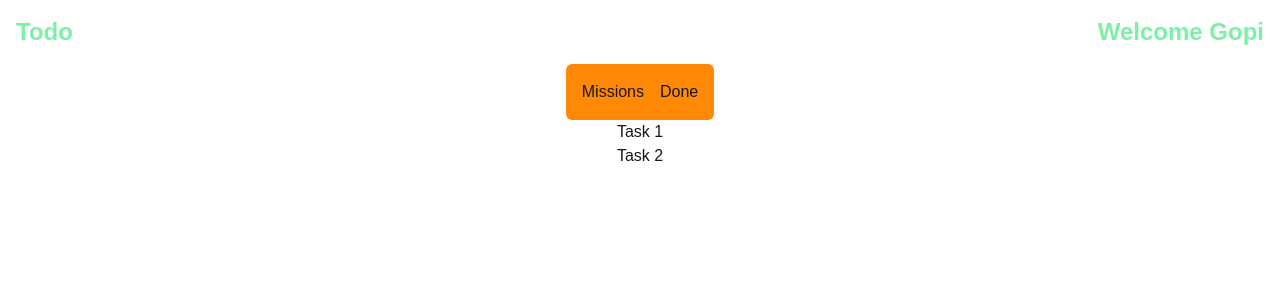
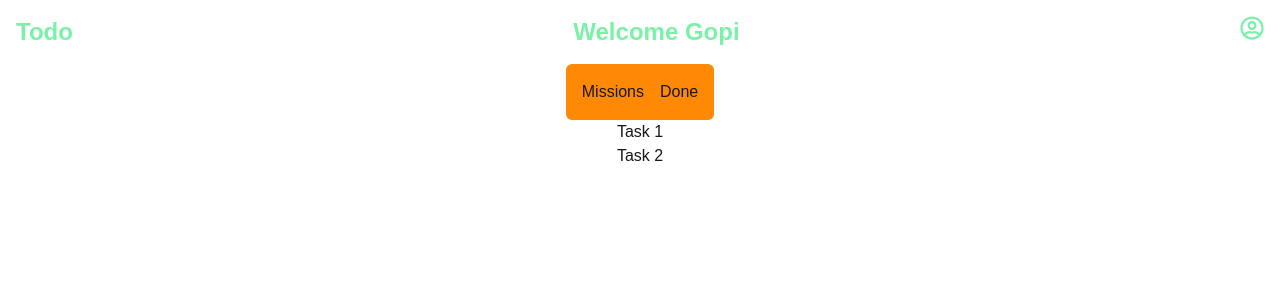
Before and after one commit to Gopichandu923/Todo-List, a Next.js app: page / in a window 1280 px wide. Shown: the top 300 px of the page. Built offline with nearby package versions, Linux system fonts and the light colour scheme.

Commit message:
added the user icon to the header

```diff
--- a/app/layout.tsx
+++ b/app/layout.tsx
@@ -2,6 +2,7 @@ import type { Metadata } from "next";
 import { Geist, Geist_Mono } from "next/font/google";
 import "./globals.css";
 import Link from "next/link";
+import { FaRegUserCircle } from "react-icons/fa";
 
 const geistSans = Geist({
   variable: "--font-geist-sans",
@@ -31,6 +32,7 @@ export default function RootLayout({
         <header className="flex flex-row justify-between p-4 text-green-300 text-2xl font-bold">
           <Link href={"/"}>Todo</Link>
           <h1>Welcome Gopi</h1>
+          <FaRegUserCircle />
         </header>
         {children}
       </body>
```
